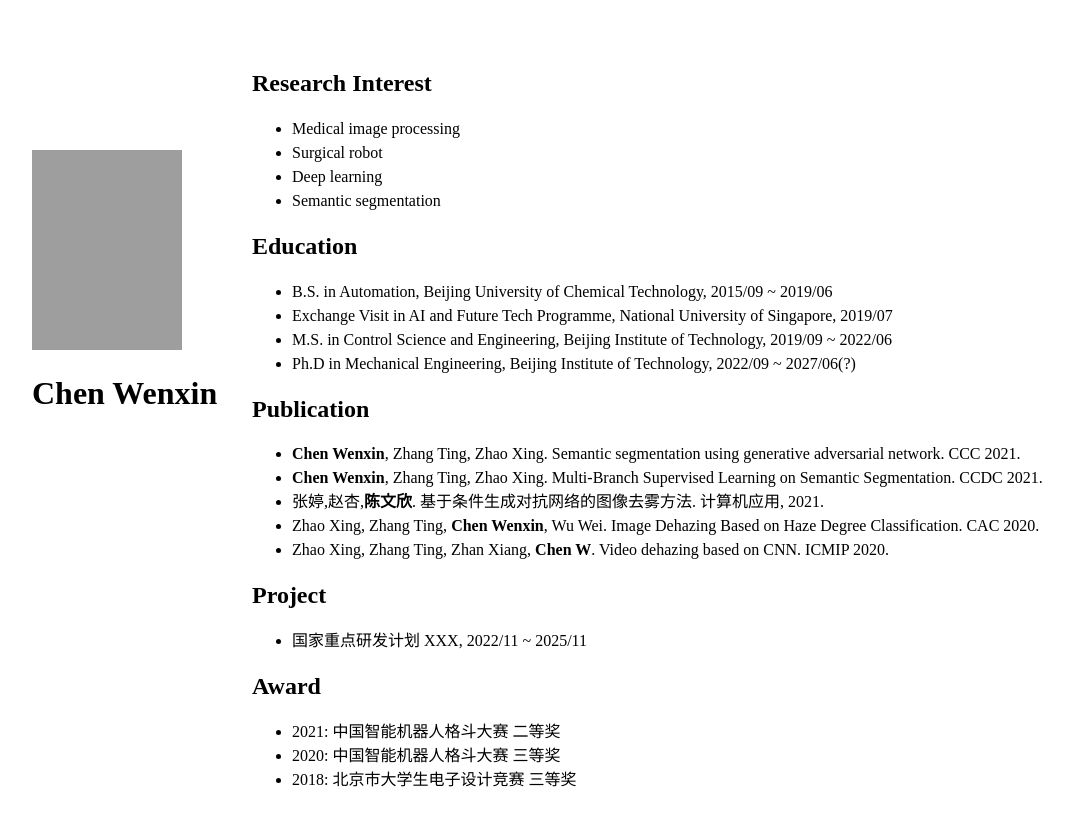
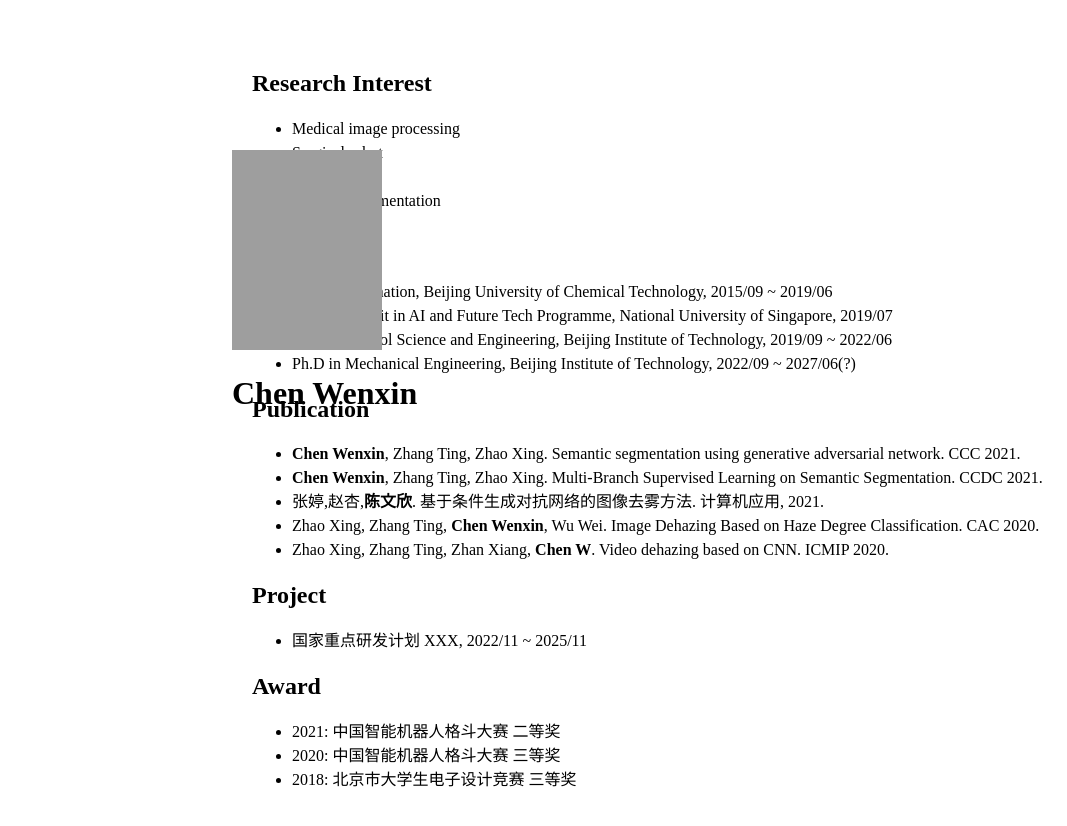
Before and after one commit to chenvve/chenvve.github.io, a plain HTML site: page index.html in a window 1280 px wide. Shown: the whole page, without its empty margins (118-1185 px from the left). Drawn offline with Linux system fonts and the light colour scheme; grey boxes are pictures that could not be loaded.

Commit message:
Update index.html

```diff
--- a/index.html
+++ b/index.html
@@ -23,7 +23,7 @@ body {
 /* 左右两侧宽度 */
 .column.left {
   width: 25%;
-  transform: translate(100px, 100px);
+  transform: translate(300px, 100px);
 }
 
 /* 中间区域宽度 */
```
